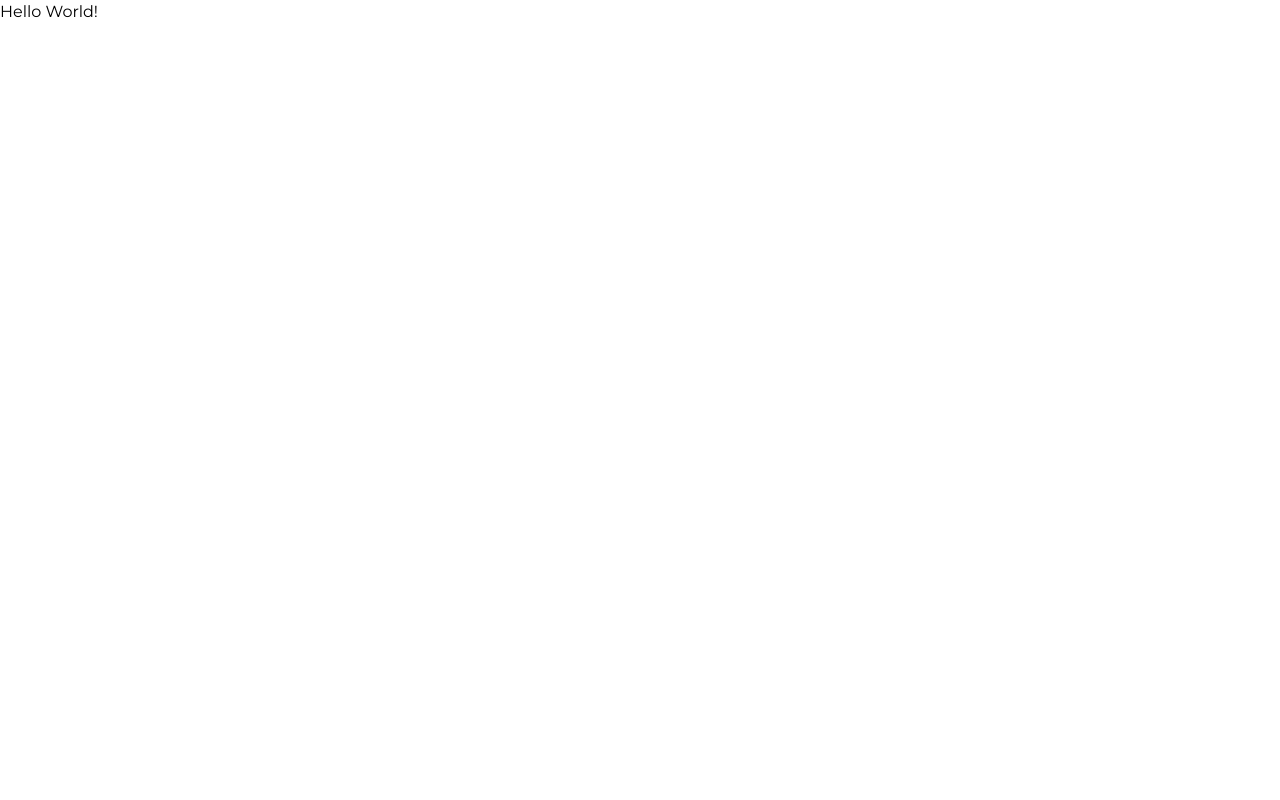
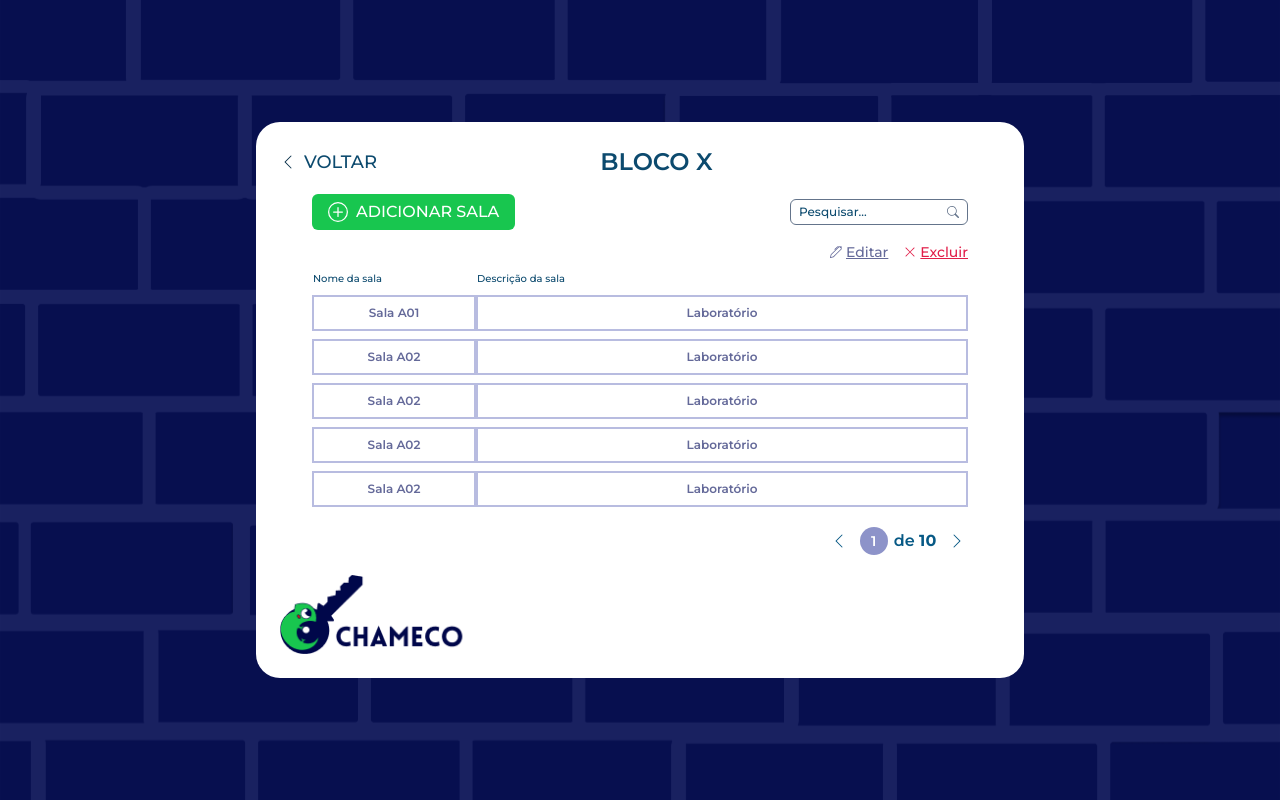
Before and after one commit to lanicoly/chamecoFRONT, a React (Vite) app: page / in a window 1280 px wide. Built offline with nearby package versions, Linux system fonts and the light colour scheme.

Commit message:
feat: estilização geral

```diff
--- a/src/app.tsx
+++ b/src/app.tsx
@@ -1,6 +1,166 @@
 
 export function App() {
   return (
-    <h1>Hello World!</h1>
+    <div className="flex items-center justify-center bg-tijolos h-screen bg-no-repeat bg-cover">
+
+    {/* parte informativa tela salas */}
+    <div className="relative bg-white w-[60%] min-w-[600px] rounded-3xl px-6 py-6">
+
+      {/* cabeçalho tela salas */}
+       <div className="flex w-full gap-8">
+        <a href="#" className="flex gap-2 justify-start items-center font-medium text-lg text-sky-900">
+          <svg xmlns="http://www.w3.org/2000/svg" width="16" height="16" fill="#082f49" className="bi bi-chevron-left" viewBox="0 0 16 16">
+          <path fill-rule="evenodd" d="M11.354 1.646a.5.5 0 0 1 0 .708L5.707 8l5.647 5.646a.5.5 0 0 1-.708.708l-6-6a.5.5 0 0 1 0-.708l6-6a.5.5 0 0 1 .708 0"/>
+          </svg>
+          VOLTAR
+        </a>
+        <h1 className="flex flex-1 justify-center pr-24 text-sky-900 text-2xl font-semibold">BLOCO X</h1>
+       </div>
+        {/* fim cabeçalho tela salas */}
+
+
+        {/* conteudo central tela salas */}
+       <div className="flex flex-col px-8 py-4 w-full justify-center gap-3">
+
+          {/* adicionar sala + pesquisa */}
+          <div className="flex justify-between items-center">
+
+            <button className="px-4 py-1.5 bg-[#18C64F] text-white font-medium flex gap-2 justify-center items-center hover:bg-[#56ab71] rounded-md">
+              <svg xmlns="http://www.w3.org/2000/svg" width="20" height="20" fill="#ffffff" className="bi bi-plus-circle" viewBox="0 0 16 16">
+              <path d="M8 15A7 7 0 1 1 8 1a7 7 0 0 1 0 14m0 1A8 8 0 1 0 8 0a8 8 0 0 0 0 16"/>
+              <path d="M8 4a.5.5 0 0 1 .5.5v3h3a.5.5 0 0 1 0 1h-3v3a.5.5 0 0 1-1 0v-3h-3a.5.5 0 0 1 0-1h3v-3A.5.5 0 0 1 8 4"/>
+              </svg>
+              ADICIONAR SALA
+            </button>
+
+            {/* input de pesquisa */}
+            <form action="" className="h-fit items-center">
+              <div className="flex justify-between items-center px-2 py-1 border-solid border-[1px] border-slate-500 rounded-md">
+
+              <input type="text" name="pesquisa-sala" placeholder="Pesquisar..." className="placeholder-sky-900 text-xs font-medium outline-none"/>
+              <svg xmlns="http://www.w3.org/2000/svg" width="12" height="12" fill="#64748b" className="bi bi-search" viewBox="0 0 16 16">
+                <path d="M11.742 10.344a6.5 6.5 0 1 0-1.397 1.398h-.001q.044.06.098.115l3.85 3.85a1 1 0 0 0 1.415-1.414l-3.85-3.85a1 1 0 0 0-.115-.1zM12 6.5a5.5 5.5 0 1 1-11 0 5.5 5.5 0 0 1 11 0"/>
+              </svg>
+              </div>
+            </form>
+            {/* fim input de pesquisa */}
+
+          </div>
+          {/* fim adicionar sala + pesquisa */}
+
+
+          {/* conteudo central tabela*/}
+          <div>
+
+            {/* botões editar e excluir */}
+            <div className="flex gap-4 justify-end">
+            <a href="#" className="flex gap-1 justify-start items-center font-medium text-sm text-[#646999] underline">
+            <svg xmlns="http://www.w3.org/2000/svg" width="12" height="12" fill="#646999" className="bi bi-pen" viewBox="0 0 16 16">
+              <path d="m13.498.795.149-.149a1.207 1.207 0 1 1 1.707 1.708l-.149.148a1.5 1.5 0 0 1-.059 2.059L4.854 14.854a.5.5 0 0 1-.233.131l-4 1a.5.5 0 0 1-.606-.606l1-4a.5.5 0 0 1 .131-.232l9.642-9.642a.5.5 0 0 0-.642.056L6.854 4.854a.5.5 0 1 1-.708-.708L9.44.854A1.5 1.5 0 0 1 11.5.796a1.5 1.5 0 0 1 1.998-.001m-.644.766a.5.5 0 0 0-.707 0L1.95 11.756l-.764 3.057 3.057-.764L14.44 3.854a.5.5 0 0 0 0-.708z"/>
+            </svg>
+              Editar
+            </a>
+          <a href="#" className="flex gap-1 justify-start items-center font-medium text-sm text-rose-600 underline">
+          <svg xmlns="http://www.w3.org/2000/svg" width="12" height="12" fill="#e11d48" className="bi bi-x-lg" viewBox="0 0 16 16">
+            <path d="M2.146 2.854a.5.5 0 1 1 .708-.708L8 7.293l5.146-5.147a.5.5 0 0 1 .708.708L8.707 8l5.147 5.146a.5.5 0 0 1-.708.708L8 8.707l-5.146 5.147a.5.5 0 0 1-.708-.708L7.293 8z"/>
+          </svg>
+            Excluir
+          </a>
+            </div>
+            {/* fim botões editar e excluir */}
+
+            {/* tabela com todas as salas */}
+            <div>
+            <table className="min-w-full border-separate border-spacing-y-2">
+              <thead>
+                <tr>
+                  <th className="text-left text-[10px] font-medium text-sky-900 w-1/4">Nome da sala</th>
+                  <th className="text-left text-[10px] font-medium text-sky-900 flex-1">Descrição da sala</th>
+                </tr>
+              </thead>
+              <tbody>
+                <tr className="hover:bg-[#d5d8f1]">
+                  <td className="w-1/4 px-2 py-2 max-w-16 text-xs text-[#646999] font-semibold border-2 border-solid border-[#B8BCE0] text-center">
+                    Sala A01
+                  </td>
+                  <td className="flex-1 px-2 py-2 max-w-16 text-xs text-[#646999] font-semibold border-2 border-solid border-[#B8BCE0] text-center">
+                    Laboratório
+                  </td>
+                </tr>
+                <tr className="hover:bg-[#d5d8f1]">
+                  <td className="w-1/4 px-2 py-2 max-w-16 text-xs text-[#646999] font-semibold border-2 border-solid border-[#B8BCE0] text-center">
+                    Sala A02
+                  </td>
+                  <td className="flex-1 px-2 py-2 max-w-16 text-xs text-[#646999] font-semibold border-2 border-solid border-[#B8BCE0] text-center">
+                    Laboratório
+                  </td>
+                </tr>
+                <tr className="hover:bg-[#d5d8f1]">
+                  <td className="w-1/4 px-2 py-2 max-w-16 text-xs text-[#646999] font-semibold border-2 border-solid border-[#B8BCE0] text-center">
+                    Sala A02
+                  </td>
+                  <td className="flex-1 px-2 py-2 max-w-16 text-xs text-[#646999] font-semibold border-2 border-solid border-[#B8BCE0] text-center">
+                    Laboratório
+                  </td>
+                </tr>
+                <tr className="hover:bg-[#d5d8f1]">
+                  <td className="w-1/4 px-2 py-2 max-w-16 text-xs text-[#646999] font-semibold border-2 border-solid border-[#B8BCE0] text-center">
+                    Sala A02
+                  </td>
+                  <td className="flex-1 px-2 py-2 max-w-16 text-xs text-[#646999] font-semibold border-2 border-solid border-[#B8BCE0] text-center">
+                    Laboratório
+                  </td>
+                </tr>
+                <tr className="hover:bg-[#d5d8f1]">
+                  <td className="w-1/4 px-2 py-2 max-w-16 text-xs text-[#646999] font-semibold border-2 border-solid border-[#B8BCE0] text-center">
+                    Sala A02
+                  </td>
+                  <td className="flex-1 px-2 py-2 max-w-16 text-xs text-[#646999] font-semibold border-2 border-solid border-[#B8BCE0] text-center">
+                    Laboratório
+                  </td>
+                </tr>
+              </tbody>
+            </table>
+            </div>
+            {/* fim tabela com todas as salas */}
+
+            {/* passador de página */}
+            <div className=" mt-2 flex justify-end items-center">
+
+            <button className="size-[22px] rounded-sm text-white text-sm flex items-center justify-center font-bold">
+            <svg xmlns="http://www.w3.org/2000/svg" width="16" height="16" fill="#075985" className="bi bi-chevron-left" viewBox="0 0 16 16">
+            <path fill-rule="evenodd" d="M11.354 1.646a.5.5 0 0 1 0 .708L5.707 8l5.647 5.646a.5.5 0 0 1-.708.708l-6-6a.5.5 0 0 1 0-.708l6-6a.5.5 0 0 1 .708 0"/>
+          </svg>
+            </button>
+
+            <div className="w-24 gap-1.5 px-2 py-1 flex items-center justify-center">
+                <div className="size-[28px] rounded-full bg-[#8d93c9] text-white text-sm flex items-center justify-center font-semibold">1</div>
+                <div className="text-base text-sky-800 font-semibold">de <strong className="font-bold">10</strong></div>
+            </div>
+
+            <button className="size-[22px] rounded-sm text-white text-sm flex items-center justify-center font-bold">
+              <svg xmlns="http://www.w3.org/2000/svg" width="16" height="16" fill="#075985" className="bi bi-chevron-right" viewBox="0 0 16 16">
+              <path fill-rule="evenodd" d="M4.646 1.646a.5.5 0 0 1 .708 0l6 6a.5.5 0 0 1 0 .708l-6 6a.5.5 0 0 1-.708-.708L10.293 8 4.646 2.354a.5.5 0 0 1 0-.708"/>
+            </svg>
+            </button>
+
+            </div>
+            {/* fim passador de página */}
+
+          </div>
+          {/* fim conteudo central tabela*/}
+       </div>
+        {/* fim conteudo central tela salas */}
+
+        {/* logo chameco lateral */}
+          <div className="flex justify-start">
+            <img width={200} src="\public\logo_lateral.png" alt="logo chameco" />
+          </div>
+        {/* fim logo chameco lateral */}
+
+    </div>
+    {/* fim parte informativa tela salas */}
+
+  </div>
   )
 }
--- a/tailwind.config.js
+++ b/tailwind.config.js
@@ -8,6 +8,9 @@ export default {
     extend: {
       fontFamily: {
         sans: 'Montserrat',
+      },
+      backgroundImage: {
+        'tijolos': "url('/public/fundo_tijolos.svg')",
       }
     },
   },
```
Also changed, not shown: public/fundo_tijolos.svg (added), public/logo_lateral.png (added).
